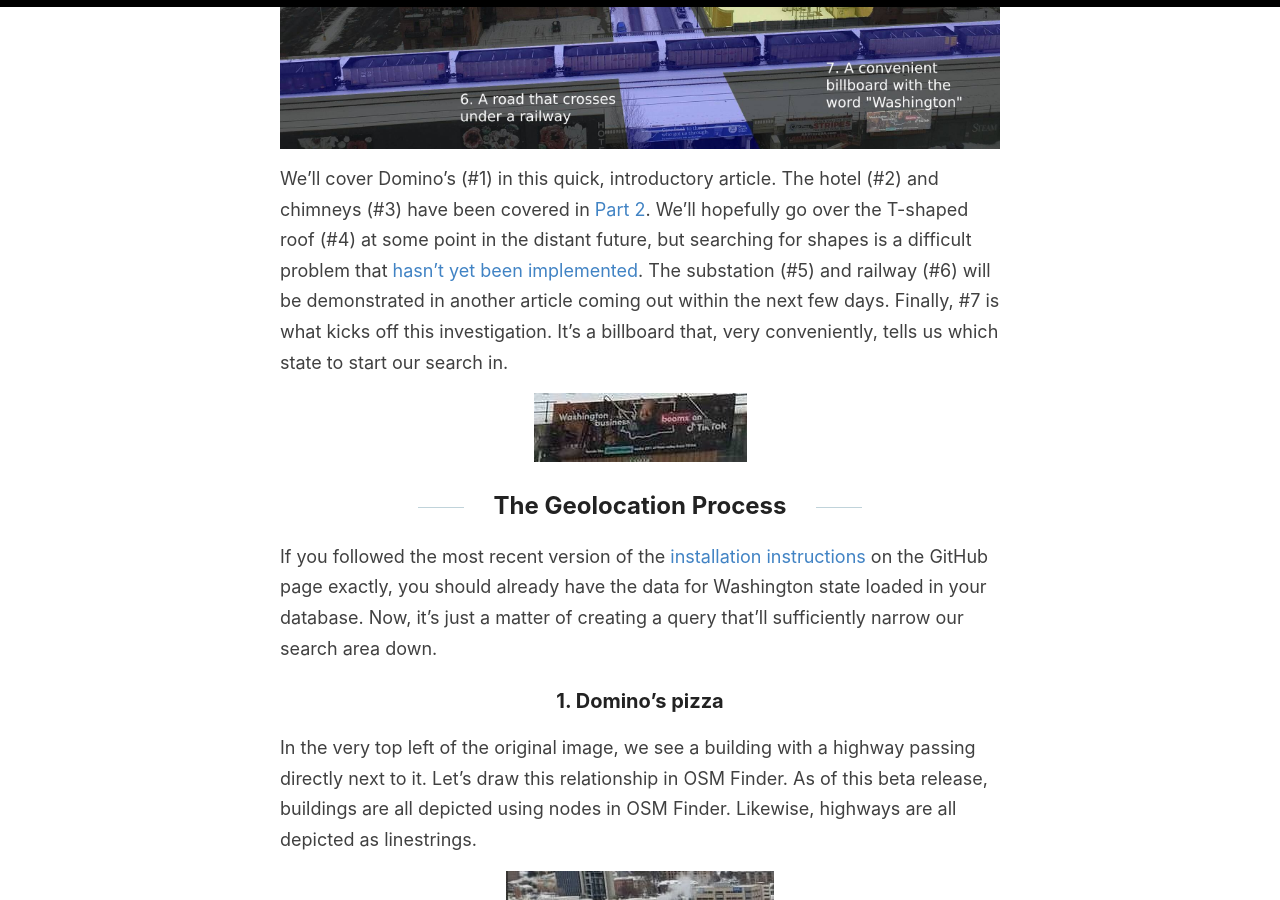
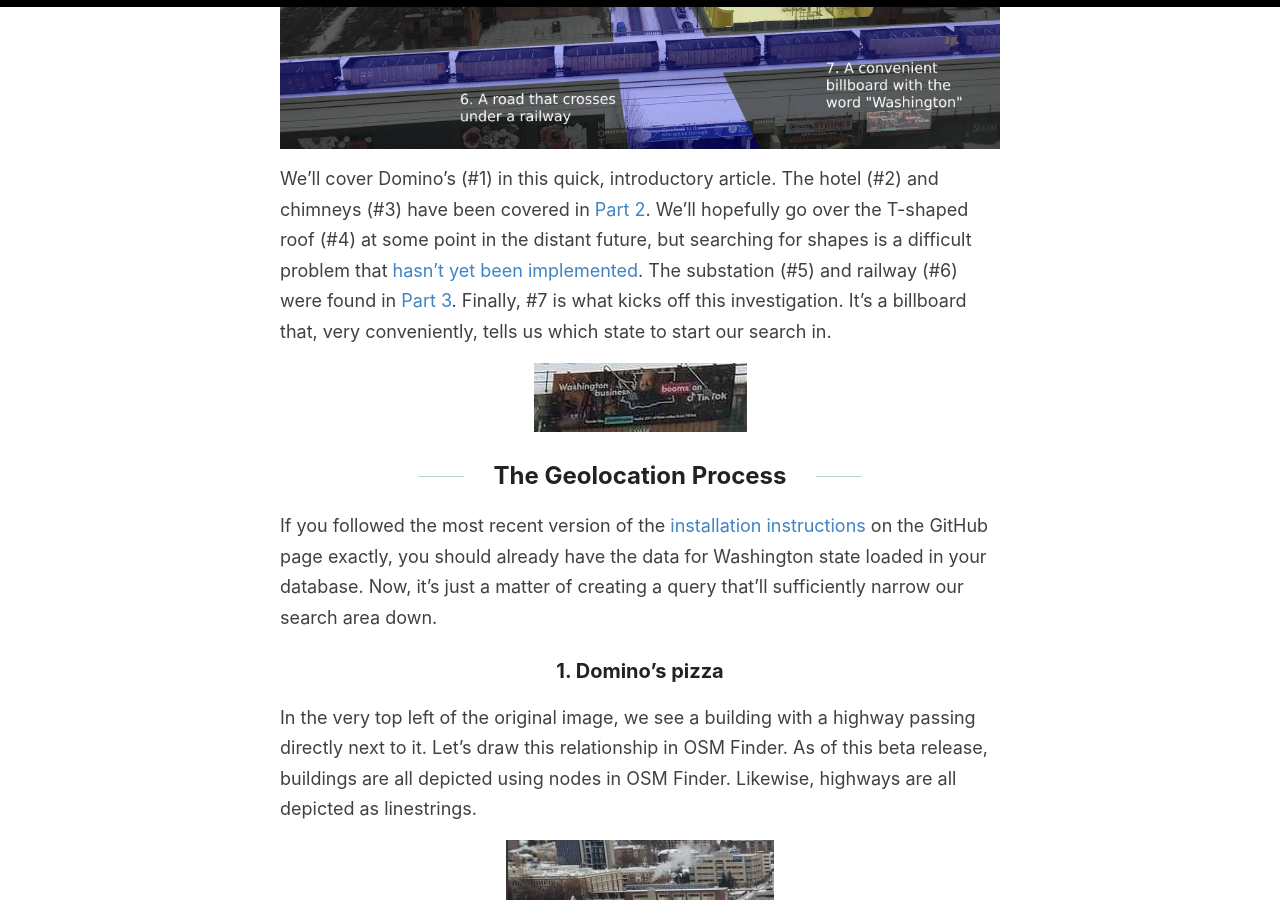
Before and after one commit to Xetnus/blog, a Jekyll site: the page built from _posts/2023-01-27-locating-spokane-part-1.md, in a window 1280 px wide and 900 px high, scrolled down 1555 px. Built offline with Jekyll 4.4.1, drawn with Linux system fonts in a browser that asks for light colours; some of the changed text lies outside the part shown.

Commit message:
Update references to part 3

```diff
--- a/_posts/2023-01-27-locating-spokane-part-1.md
+++ b/_posts/2023-01-27-locating-spokane-part-1.md
@@ -14,7 +14,7 @@ There are several specific items of interest that we'll be covering in this and
 
 ![](/blog/images/2023-01-27-highlighted.jpg)
 
-We'll cover Domino's (#1) in this quick, introductory article. The hotel (#2) and chimneys (#3) have been covered in [Part 2](https://xetnus.github.io/blog/locating-spokane-part-2/). We'll hopefully go over the T-shaped roof (#4) at some point in the distant future, but searching for shapes is a difficult problem that [hasn't yet been implemented](https://xetnus.github.io/blog/introducing-osm-finder-beta/#future-work). The substation (#5) and railway (#6) will be demonstrated in another article coming out within the next few days. Finally, #7 is what kicks off this investigation. It's a billboard that, very conveniently, tells us which state to start our search in.
+We'll cover Domino's (#1) in this quick, introductory article. The hotel (#2) and chimneys (#3) have been covered in [Part 2](https://xetnus.github.io/blog/locating-spokane-part-2/). We'll hopefully go over the T-shaped roof (#4) at some point in the distant future, but searching for shapes is a difficult problem that [hasn't yet been implemented](https://xetnus.github.io/blog/introducing-osm-finder-beta/#future-work). The substation (#5) and railway (#6) were found in [Part 3](https://xetnus.github.io/blog/locating-spokane-part-3/). Finally, #7 is what kicks off this investigation. It's a billboard that, very conveniently, tells us which state to start our search in.
 
 ![](/blog/images/2023-01-27-billboard.jpg)
 
@@ -74,4 +74,4 @@ This article served as an introduction to using OSM Finder. In future articles,
 
 If you have any feedback to share, please feel free to send me a note using the email link in the footer below.
 
-If you're ready for Part 2, it's out now: [Locating Spokane Part 2](https://xetnus.github.io/blog/locating-spokane-part-2/)
+[Part 2](https://xetnus.github.io/blog/locating-spokane-part-2/) and [Part 3](https://xetnus.github.io/blog/locating-spokane-part-3/) are out now!
```
